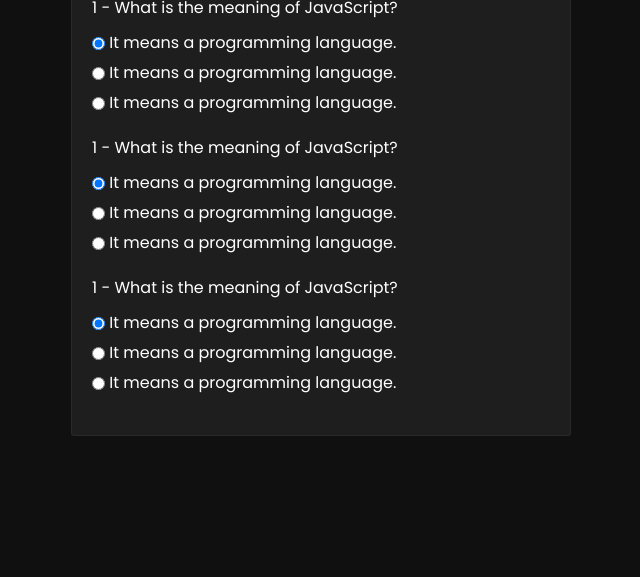
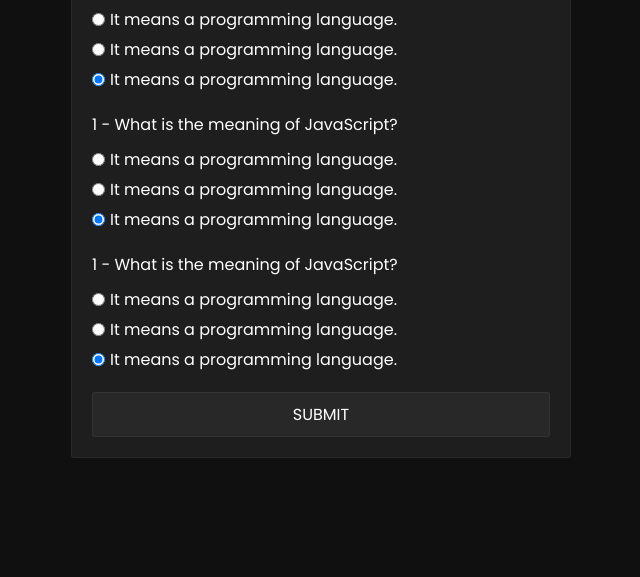
Before and after one commit to FESOO1/JavaScript-Quiz, a plain HTML site: page index.html in a window 1280 px wide. Shown: the part 223-800 px from the top of the page, without its empty margins (319-959 px from the left). Drawn offline with Linux system fonts and the light colour scheme.

Commit message:
Working on it,

```diff
--- a/index.html
+++ b/index.html
@@ -16,32 +16,62 @@
                 <div class="quiz-itself-form-question-container">
                     <p class="quiz-itself-form-question-itself">1 - What is the meaning of JavaScript?</p>
                     <div class="quiz-itself-form-answer-container">
-                        <label for="quizOne"><input type="radio" id="quizOne" name="answerOne" checked class="quit-itself-form-answer-input"> It means a programming language.</label>
-                        <label for="quizTwo"><input type="radio" id="quizTwo" name="answerOne" class="quit-itself-form-answer-input"> It means a programming language.</label>
-                        <label for="quizThree"><input type="radio" id="quizThree" name="answerOne" class="quit-itself-form-answer-input"> It means a programming language.</label>
+                        <label for="quizOne">
+                            <input type="radio" id="quizOne" name="answerOne" checked class="quiz-itself-form-answer-input">
+                            <p class="quiz-itself-form-answer-itself">It means a programming language.</p>
+                        </label>
+                        <label for="quizTwo">
+                            <input type="radio" id="quizTwo" name="answerOne" checked class="quiz-itself-form-answer-input">
+                            <p class="quiz-itself-form-answer-itself">It means a programming language.</p>
+                        </label>
+                        <label for="quizThree">
+                            <input type="radio" id="quizThree" name="answerOne" checked class="quiz-itself-form-answer-input">
+                            <p class="quiz-itself-form-answer-itself">It means a programming language.</p>
+                        </label>
                     </div>
                 </div>
                 <div class="quiz-itself-form-question-container">
                     <p class="quiz-itself-form-question-itself">1 - What is the meaning of JavaScript?</p>
                     <div class="quiz-itself-form-answer-container">
-                        <label for="quizFour"><input type="radio" id="quizFour" name="answerTwo" checked class="quit-itself-form-answer-input"> It means a programming language.</label>
-                        <label for="quizFive"><input type="radio" id="quizFive" name="answerTwo" class="quit-itself-form-answer-input"> It means a programming language.</label>
-                        <label for="quizSix"><input type="radio" id="quizSix" name="answerTwo" class="quit-itself-form-answer-input"> It means a programming language.</label>
+                        <label for="quizFour">
+                            <input type="radio" id="quizFour" name="answerTwo" checked class="quiz-itself-form-answer-input">
+                            <p class="quiz-itself-form-answer-itself">It means a programming language.</p>
+                        </label>
+                        <label for="quizFive">
+                            <input type="radio" id="quizFive" name="answerTwo" checked class="quiz-itself-form-answer-input">
+                            <p class="quiz-itself-form-answer-itself">It means a programming language.</p>
+                        </label>
+                        <label for="quizSix">
+                            <input type="radio" id="quizSix" name="answerTwo" checked class="quiz-itself-form-answer-input">
+                            <p class="quiz-itself-form-answer-itself">It means a programming language.</p>
+                        </label>
                     </div>
                 </div>
                 <div class="quiz-itself-form-question-container">
                     <p class="quiz-itself-form-question-itself">1 - What is the meaning of JavaScript?</p>
                     <div class="quiz-itself-form-answer-container">
-                        <label for="quizSeven"><input type="radio" id="quizSeven" name="answerThree" checked class="quit-itself-form-answer-input"> It means a programming language.</label>
-                        <label for="quizEight"><input type="radio" id="quizEight" name="answerThree" class="quit-itself-form-answer-input"> It means a programming language.</label>
-                        <label for="quizNine"><input type="radio" id="quizNine" name="answerThree" class="quit-itself-form-answer-input"> It means a programming language.</label>
+                        <label for="quizSeven">
+                            <input type="radio" id="quizSeven" name="answerThree" checked class="quiz-itself-form-answer-input">
+                            <p class="quiz-itself-form-answer-itself">It means a programming language.</p>
+                        </label>
+                        <label for="quizEight">
+                            <input type="radio" id="quizEight" name="answerThree" checked class="quiz-itself-form-answer-input">
+                            <p class="quiz-itself-form-answer-itself">It means a programming language.</p>
+                        </label>
+                        <label for="quizNine">
+                            <input type="radio" id="quizNine" name="answerThree" checked class="quiz-itself-form-answer-input">
+                            <p class="quiz-itself-form-answer-itself">It means a programming language.</p>
+                        </label>
                     </div>
                 </div>
+                <button type="submit" class="quiz-itself-form-submit-button">Submit</button>
             </form>
-            <div class="quiz-itself-control-buttons"></div>
+
+            <!-- <div class="quiz-itself-control-buttons"></div> -->
         </div>
 
     </div>
 
+    <script src="./scripts/display-questions.js"></script>
 </body>
 </html>
--- /dev/null
+++ b/scripts/display-questions.js
@@ -0,0 +1,5 @@
+const questionsThemselves = document.querySelectorAll('.quiz-itself-form-question-itself');
+const answersChoices = document.querySelectorAll('.quiz-itself-form-answer-itself');
+const choicesInputs = document.querySelectorAll('.quiz-itself-form-answer-input');
+
+// DISPLAY THE QUESTIONS AND THE CHOICES
--- a/styles/main.css
+++ b/styles/main.css
@@ -66,7 +66,6 @@ body {
     color: white;
 }
 
-
 /* QUIZ ITSELF FORM ANSWER CONTAINER */
 
 .quiz-itself-form-answer-container {
@@ -77,8 +76,32 @@ body {
 
 .quiz-itself-form-answer-container label {
     color: white;
+    display: flex;
+    column-gap: 5px;
 }
 
-.quit-itself-form-answer-input {
+.quiz-itself-form-answer-input {
     vertical-align: middle;
 }
+
+/* QUIZ ITSELF FORM SUBMIT BUTTON */
+
+.quiz-itself-form-submit-button {
+    height: 45px;
+    border-radius: 0.2rem;
+    font-size: 1rem;
+    text-transform: uppercase;
+    border: 0;
+    background-color: rgb(40,40,40);
+    color: white;
+    border: 1px solid rgba(255,255,255,0.05);
+    cursor: pointer;
+}
+
+.quiz-itself-form-submit-button:hover {
+    background-color: rgb(50,50,50);
+}
+
+.quiz-itself-form-submit-button:active {
+    background-color: rgb(45,45,45);
+}
```
